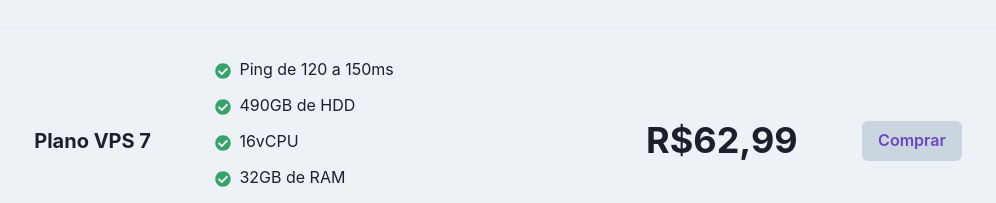
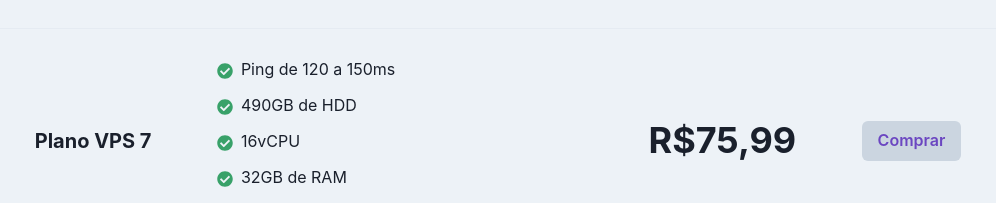
Before and after one commit to emanuelVINI01/RyzenSite, a Next.js app: page /vps in a window 1280 px wide. Shown: the part 2543-2746 px from the top of the page, without its empty margins (262-1258 px from the left). Built offline with nearby package versions, Linux system fonts and the light colour scheme.

Commit message:
CORREÇÃO DE VALORES

```diff
--- a/pages/vps.tsx
+++ b/pages/vps.tsx
@@ -82,7 +82,7 @@ export default function VPS() {
                     <Divider />
                     <VPSProduct id={27} disk={360} ram={24} price={"R$62,99"} vCPU={12} planName={"Plano VPS 6"} cpu={"Intel(R) Xeon(R) CPU E5-2650 v2 @ 3.40GHz"} />
                     <Divider />
-                    <VPSProduct id={28} disk={490} ram={32} price={"R$62,99"} vCPU={16} planName={"Plano VPS 7"} cpu={"Intel(R) Xeon(R) CPU E5-2650 v2 @ 3.40GHz"} />
+                    <VPSProduct id={28} disk={490} ram={32} price={"R$75,99"} vCPU={16} planName={"Plano VPS 7"} cpu={"Intel(R) Xeon(R) CPU E5-2650 v2 @ 3.40GHz"} />
                     <Divider />
                     <VPSProduct id={29} disk={600} ram={48} price={"R$99,99"} vCPU={18} planName={"Plano VPS 8"} cpu={"Intel(R) Xeon(R) CPU E5-2650 v2 @ 3.40GHz"} />
                     <Divider />
```
